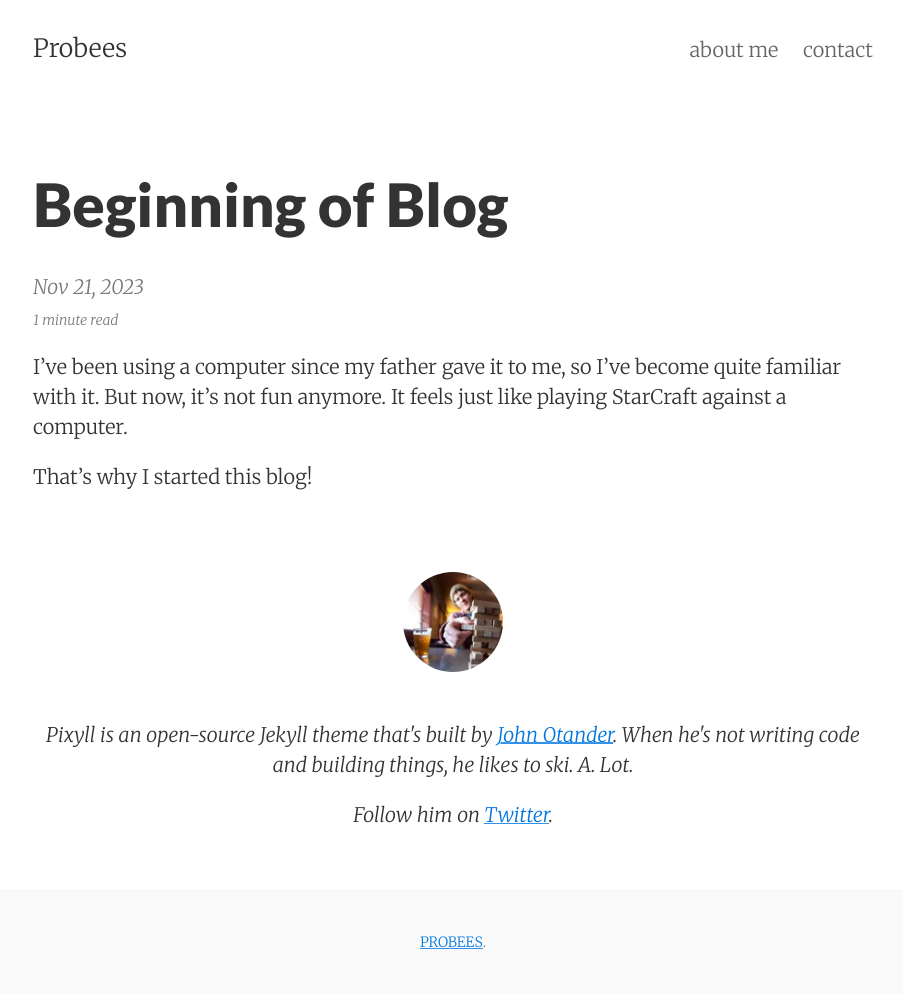
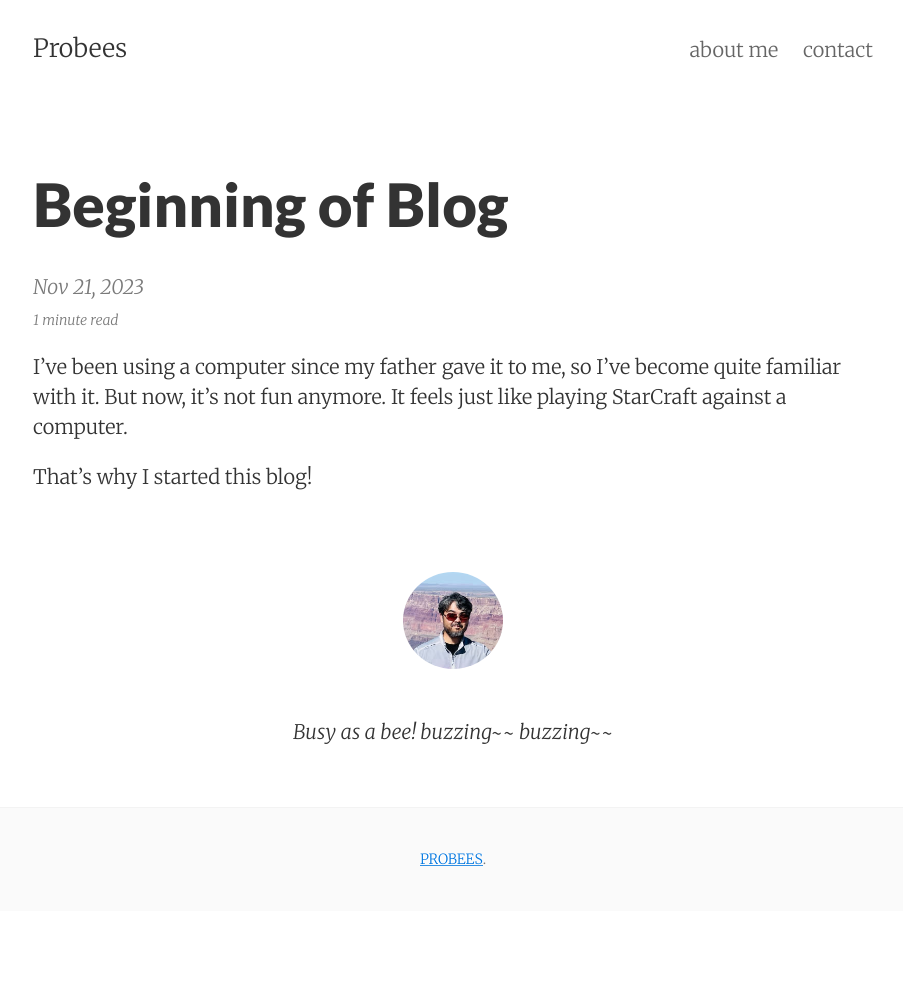
Before and after one commit to probees/probees.github.io, a Jekyll site: the page built from _posts/2023-11-21-beginning-of-blog.md, in a window 1280 px wide. Shown: the whole page, without its empty margins (187-1090 px from the left). Built offline with Jekyll 4.4.1, drawn with Linux system fonts in a browser that asks for light colours; after the commit the page ends 911 px from its top, so only the background shows below that.

Commit message:
ref: me, post-footer

```diff
--- a/_includes/post_footer.html
+++ b/_includes/post_footer.html
@@ -1,10 +1,6 @@
 <div class="py2 post-footer">
   <img src="{{ site.baseurl }}/images/me.jpeg" alt="David Seo" class="avatar" />
   <p>
-    Pixyll is an open-source Jekyll theme that's built by <a href="http://johnotander.com">John Otander</a>.
-    When he's not writing code and building things, he likes to ski. A. Lot.
-  </p>
-  <p>
-    Follow him on <a href="https://twitter.com/4lpine">Twitter</a>.
+    Busy as a bee! buzzing~~ buzzing~~
   </p>
 </div>
```
Also changed, not shown: images/me.jpeg.
